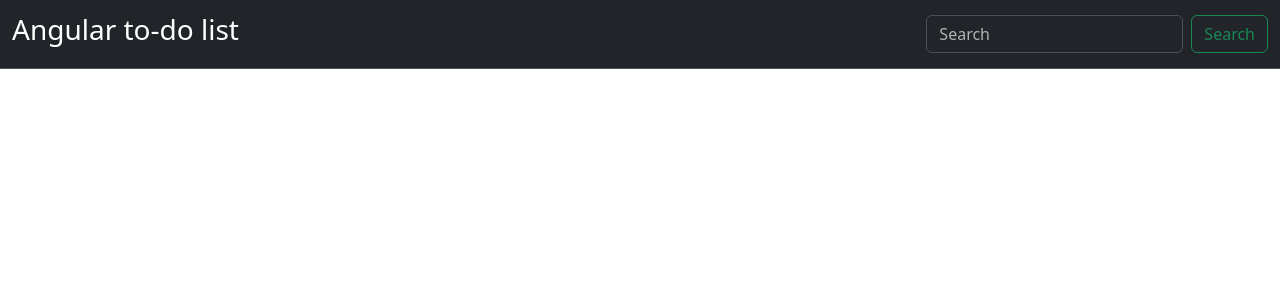
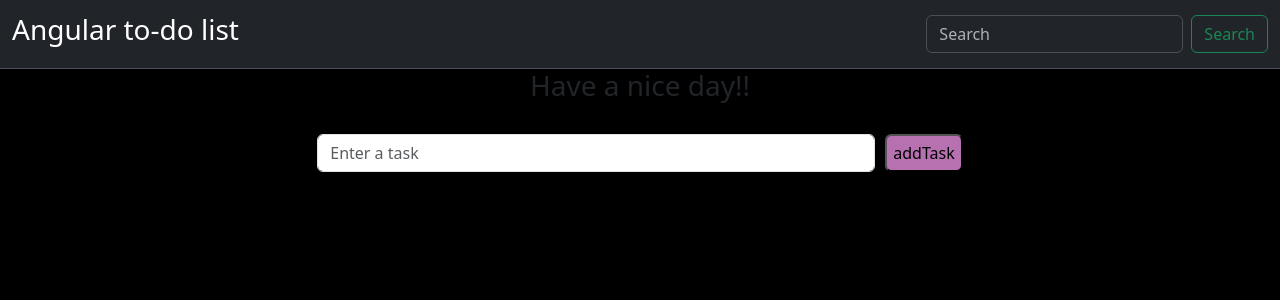
Before and after one commit to DebakantPradhan/TO-DO-app, an Angular app: page / in a window 1280 px wide. Shown: the top 300 px of the page. Built offline with nearby package versions, Linux system fonts and the light colour scheme.

Commit message:
Implement task input and display in ToDo component; add styles and update app layout
working fine!!!

```diff
--- a/src/app/app.component.css
+++ b/src/app/app.component.css
@@ -0,0 +1,14 @@
+#add-btn {
+    background: #b771b1;
+    border-radius: 0.4rem;
+}
+
+
+.input-container {
+    display: flex;
+    justify-content: center;
+}
+
+.input-container .form-control {
+    width: 50%;
+}
--- a/src/app/app.component.html
+++ b/src/app/app.component.html
@@ -1,7 +1,9 @@
 <div>
   <nav class="navbar bg-dark border-bottom border-body" data-bs-theme="dark">
     <div class="container-fluid">
-      <a class="navbar-brand"><h3>Angular to-do list</h3></a>
+      <a class="navbar-brand">
+        <h3>Angular to-do list</h3>
+      </a>
       <form class="d-flex" role="search">
         <input class="form-control me-2" type="search" placeholder="Search" aria-label="Search">
         <button class="btn btn-outline-success" type="submit">Search</button>
@@ -9,8 +11,18 @@
     </div>
   </nav>
 
+
   <div class="container">
-    <app-to-do></app-to-do>
+    <h3 style="text-align: center;">Have a nice day!!</h3>
+    <br>
+    <div class="input-container">
+      <input type="text" placeholder="Enter a task" class="form-control" [(ngModel)]="todoTitle"
+        (keyup.enter)="addItem()" />
+      <span style="margin-right: 10px;"></span>
+      <button type="submit" id="add-btn" (click)="addItem()">addTask</button>
+    </div>
+    <br>
+    <app-to-do [todos]="todosList"></app-to-do>
   </div>
 
 </div>
--- a/src/app/app.component.ts
+++ b/src/app/app.component.ts
@@ -1,14 +1,37 @@
 import { Component } from '@angular/core';
 import { RouterOutlet } from '@angular/router';
 import { ToDoComponent } from './myComponents/to-do/to-do.component';
+import { Todo } from '../models/todo.model';
+
+import { FormsModule } from '@angular/forms';
 
 @Component({
   selector: 'app-root',
   standalone: true,
-  imports: [RouterOutlet,ToDoComponent],
+  imports: [ToDoComponent,FormsModule],
   templateUrl: './app.component.html',
   styleUrl: './app.component.css'
 })
 export class AppComponent {
   title = 'TO-DO-app';
+
+  todoTitle :string = ""
+  todosList: Todo[] = [];
+  ngOnInit(){
+    this.todosList =[]
+    this.todoTitle = ""
+  }
+
+  addItem(){
+    if(this.todoTitle !== ""){
+      const newItem:Todo ={
+        slNo: 0,
+        title:this.todoTitle,
+        desc:"",
+        active:false
+      }
+      this.todosList.push(newItem)
+    }
+    this.todoTitle = ""
+  }
 }
--- a/src/app/myComponents/to-do/to-do.component.css
+++ b/src/app/myComponents/to-do/to-do.component.css
@@ -0,0 +1,3 @@
+.list-group-item:first-child {
+    background-color:rgb(196, 218, 236);
+}
--- a/src/app/myComponents/to-do/to-do.component.html
+++ b/src/app/myComponents/to-do/to-do.component.html
@@ -1,3 +1,25 @@
 <div class="container">
+    <ul
+    class="list-group list-group-numbered">
+        <li class="list-group-item d-flex justify-content-between align-items-start"
+        *ngFor="let item of todos"
 
+        >
+            <div class="ms-2 me-auto">
+                <div class="fw-bold">
+
+                    <label
+                    class="form-check-label"
+                    for="firstCheckbox"
+                    >{{item.title}}</label>
+
+
+                    <input class="form-check-input me-1" type="checkbox" [(ngModel)]="item.active" id="firstCheckbox" style="position: absolute; right:10%;">
+
+                </div>
+                Content for list item
+            </div>
+            <!-- <span class="badge text-bg-primary rounded-pill">14</span> -->
+        </li>
+    </ul>
 </div>
--- a/src/app/myComponents/to-do/to-do.component.ts
+++ b/src/app/myComponents/to-do/to-do.component.ts
@@ -1,36 +1,24 @@
-import { Component } from '@angular/core';
+import { Component, Input } from '@angular/core';
 import { Todo } from '../../../models/todo.model';
+import { CommonModule } from '@angular/common';
+import { FormsModule } from '@angular/forms';
 
 @Component({
   selector: 'app-to-do',
   standalone: true,
-  imports: [],
+  imports: [CommonModule,FormsModule],
   templateUrl: './to-do.component.html',
   styleUrls : ['./to-do.component.css']
 })
 export class ToDoComponent {
+  @Input() todos: Todo[] = [];
 
-  todos: Todo[] = [];
+
+
+
+
+
   constructor() {
-    this.todos = [
-      {
-        slNo: 1,
-        title: 'Todo 1',
-        desc: 'Description 1',
-        active: true
-      },
-      {
-        slNo: 2,
-        title: 'Todo 2',
-        desc: 'Description 2',
-        active: true
-      },
-      {
-        slNo: 3,
-        title: 'Todo 3',
-        desc: 'Description 3',
-        active: false
-      }
-    ]
+    this.todos = []
   }
 }
--- a/src/index.html
+++ b/src/index.html
@@ -1,13 +1,17 @@
 <!doctype html>
 <html lang="en">
+
 <head>
   <meta charset="utf-8">
   <title>TODOApp</title>
   <base href="/">
   <meta name="viewport" content="width=device-width, initial-scale=1">
   <link rel="icon" type="image/x-icon" href="favicon.ico">
+  <link rel="stylesheet" href="./styles.css">
 </head>
+
 <body>
   <app-root></app-root>
 </body>
+
 </html>
--- a/src/styles.css
+++ b/src/styles.css
@@ -1 +1,4 @@
 /* You can add global styles to this file, and also import other style files */
+body {
+  background-color: black !important;
+}
```
